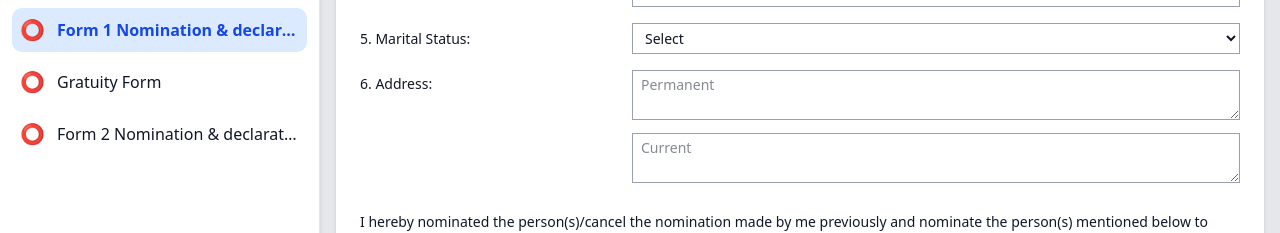
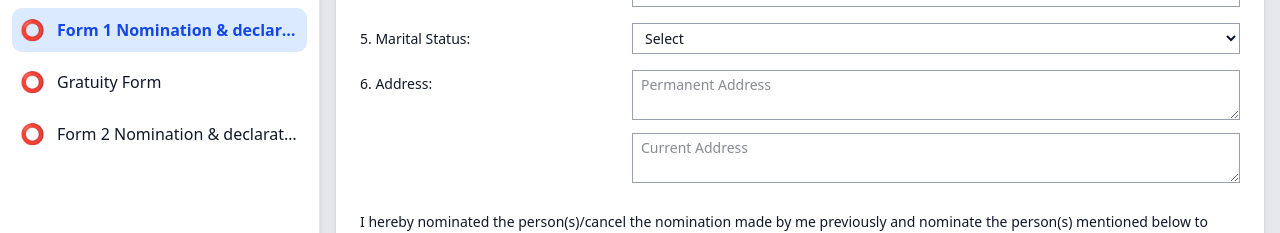
Before and after one commit to KaranJaiswal02/employee-form, a Next.js app: page /nomination-declaration-form1 in a window 1280 px wide. Shown: the part 292-525 px from the top of the page. Built offline with nearby package versions, Linux system fonts and the light colour scheme.

Commit message:
refactor: update placeholder text for address fields and comment out address assignment in Nomination Declaration Form

```diff
--- a/src/app/(forms)/bank-mandate/page.tsx
+++ b/src/app/(forms)/bank-mandate/page.tsx
@@ -103,7 +103,6 @@ export default function BankMandateForm() {
                                 className="flex-1 border-b border-black sm:ml-4 resize-none h-16"
                                 required
                                 disabled={label === 'Address' || label === 'Name'}
-
                             />
                         ) : (
                             <input
--- a/src/app/(forms)/nomination-declaration-form1/page.tsx
+++ b/src/app/(forms)/nomination-declaration-form1/page.tsx
@@ -38,7 +38,7 @@ export default function Page() {
       name: empFormData1.name || "",
       fathersName: empFormData1.fatherName || "",
       dob: empFormData1.dob || "",
-      address: empFormData1.perAddress || "",
+      //address: empFormData1.perAddress || "",
 
     }));
   },[])
@@ -178,7 +178,7 @@ export default function Page() {
                 name="permanentAddress"
                 value={formData.permanentAddress}
                 onChange={handleChange}
-                placeholder="Permanent"
+                placeholder="Permanent Address"
                 className="w-full border border-gray-400 px-2 py-1"
                 rows={2}
               />
@@ -186,7 +186,7 @@ export default function Page() {
                 name="currentAddress"
                 value={formData.currentAddress}
                 onChange={handleChange}
-                placeholder="Current"
+                placeholder="Current Address"
                 className="w-full border border-gray-400 px-2 py-1"
                 rows={2}
               />
```
